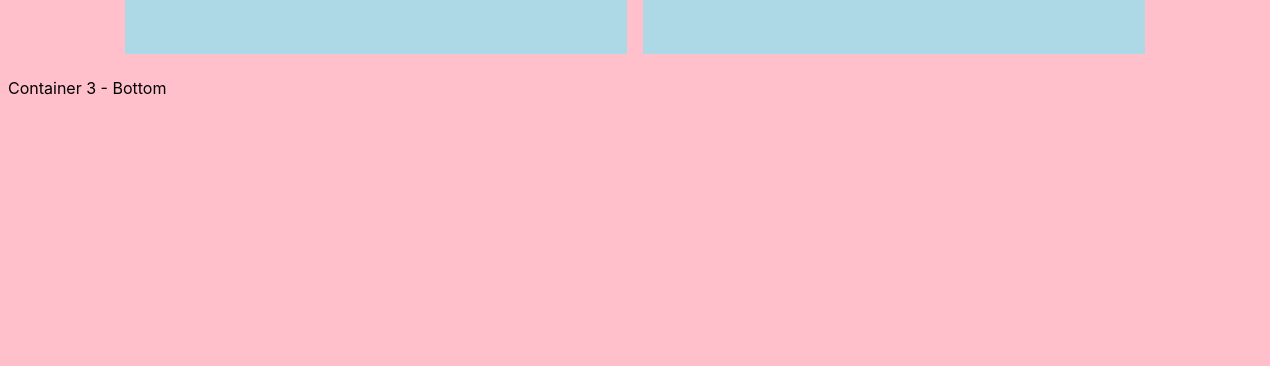
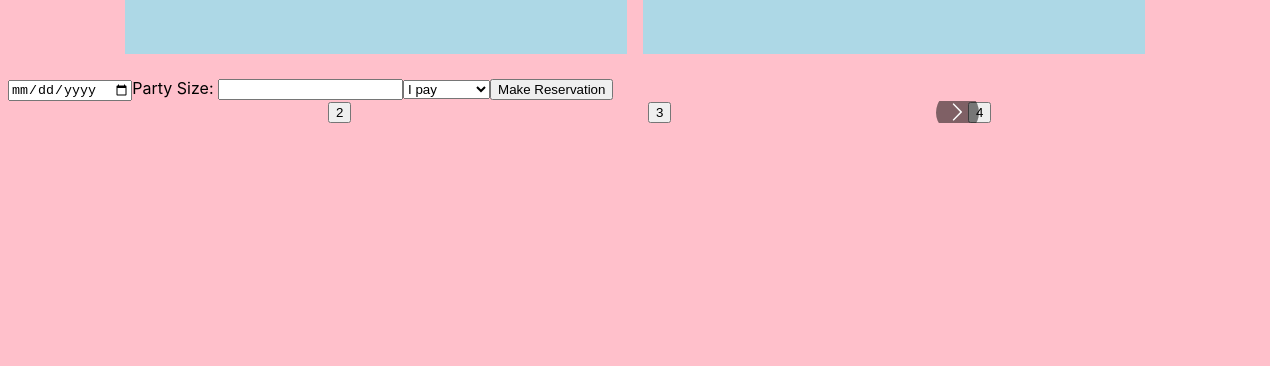
Before and after one commit to jerrodbush/TableTalk, a React (Create React App) app in the folder client/: page /business/1 in a window 1280 px wide. Shown: the part 415-797 px from the top of the page. Built offline with nearby package versions, Linux system fonts and the light colour scheme; no server answers.

Commit message:
business page additions. misc

```diff
--- a/client/src/components/BusinessPage.js
+++ b/client/src/components/BusinessPage.js
@@ -2,11 +2,55 @@ import React, { useEffect, useState } from 'react';
 import NavBar from './NavBar'
 import MapContainer from './MapContainer';
 import { useParams } from 'react-router-dom';
+import Carousel from 'react-multi-carousel';
+import 'react-multi-carousel/lib/styles.css';
 
 export default function BusinessPage()
 {
+
+  const responsive = {
+    desktop: {
+      breakpoint: { max: 3000, min: 1024 },
+      items: 6,
+      slidesToSlide: 1, // optional, default to 1.
+    },
+    tablet: {
+      breakpoint: { max: 1024, min: 464 },
+      items: 3,
+      slidesToSlide: 3, // optional, default to 1.
+    },
+    mobile: {
+      breakpoint: { max: 464, min: 0 },
+      items: 2,
+      slidesToSlide: 2, // optional, default to 1.
+    }
+  };
+
   let { businessid } = useParams()
   const [business, setBusiness] = useState([])
+  //Form State
+  const initialState = {
+    check_type: 'Host pays',
+    number_of_seats: '',
+    user_id: 470,
+    restaurant_id: businessid,
+    date: '',
+    time: 1,
+  };
+
+  //create form state
+  const [formState, setFormState] = useState(initialState);
+
+
+  // handle form input Change
+  const handleChange = (e) =>
+  {
+    setFormState({ ...formState, [e.target.name]: e.target.value });
+  }
+  const handleClick = (value) =>
+  {
+    setFormState({ ...formState, time: value });
+  }
 
   useEffect(function ()
   {
@@ -22,6 +66,28 @@ export default function BusinessPage()
       })
   }, [])
 
+  const handleSubmit = (e) =>
+  {
+    e.preventDefault();
+
+    fetch(`http://localhost:9292/reservations`, {
+      method: 'POST',
+      headers: {
+        "content-type": "application/json",
+      },
+      body: JSON.stringify(formState)
+    })
+      .then(res => res.json())
+      .then(data => console.log(data))
+  }
+
+  const initialTimes = [1, 2, 3, 4, 5, 6, 7, 8, 9, 10]
+
+  const mappedTimes = initialTimes.map(function (time)
+  {
+    return <button onClick={() => handleClick(time)}>{time}</button>
+  })
+
   return (
     <>
       <NavBar />
@@ -36,11 +102,28 @@ export default function BusinessPage()
           </div>
         </div>
         <div className='businessMapContainer'>
-          <MapContainer longitude={business.longitude} latitude={business.latitude} />
+          <MapContainer business={business} longitude={business.longitude} latitude={business.latitude} />
           Container 2
         </div>
       </div>
-      <div className='bottomBusinessContainer'>Container 3 - Bottom</div>
+      <div className='bottomBusinessContainer'>
+        <form onSubmit={handleSubmit}>
+          <input type="date" id='date' name='date' value={formState.date} onChange={handleChange}></input>
+          <label for="party-size">Party Size: </label>
+          <input type="number" id='party-size' name='number_of_seats' onChange={handleChange}></input>
+          <select onChange={handleChange} name="check_type">
+            <option value="Host pays">I pay</option>
+            <option value="Members pay">You pay</option>
+            <option value="Split check">Split check</option>
+          </select>
+          <button type='submit'>Make Reservation</button>
+        </form>
+        <div id="carousel-wrapper">
+          <Carousel responsive={responsive} additionalTransfrom={-50}>
+            {mappedTimes}
+          </Carousel>
+        </div>
+      </div>
     </>
   )
 }
--- a/client/src/components/MapContainer.js
+++ b/client/src/components/MapContainer.js
@@ -6,6 +6,7 @@ const MapContainer = (props) =>
 {
     console.log('props.google:', props.google);
     console.log(props.longitude, props.latitude)
+    console.log(props)
     const mapStyles = {
         height: "100%",
         width: "100%",
@@ -52,8 +53,10 @@ const MapContainer = (props) =>
                     position={{ lat: props.latitude, lng: props.longitude }}
                 >
                     <div>
-                        <h4>Location Name</h4>
-                        <p>This is some sample text for the InfoWindow.</p>
+                        <h4>{props.business.name}</h4>
+                        <p>Hours: {props.business.open_time} - {props.business.close_time}</p>
+                        <p>Phone: {props.business.phone}</p>
+                        <p>Website: <a href={props.business.website}>{props.business.website}</a></p>
                     </div>
                 </InfoWindow>
             </Map>
```
Also changed, not shown: 2 other files (tests, documents, lock files or other folders).
